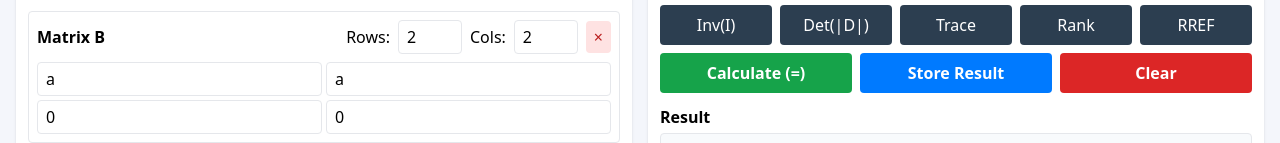
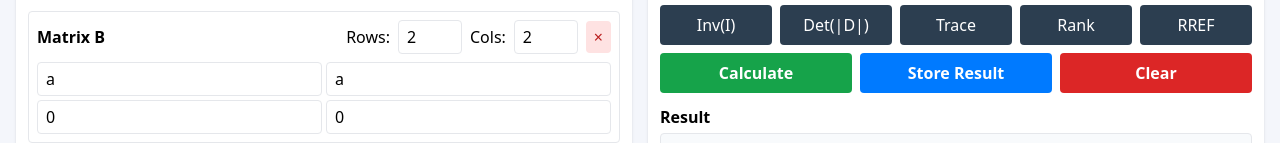
Before and after one commit to Codushan/Matrix, a Next.js app in the folder web/: page / in a window 1280 px wide. Shown: the part 313-456 px from the top of the page. Built offline with nearby package versions, Linux system fonts and the light colour scheme.

Commit message:
Matrix 7

```diff
--- a/web/app/page.tsx
+++ b/web/app/page.tsx
@@ -269,7 +269,7 @@ export default function Page() {
             ))}
           </div>
           <div className="grid grid-cols-3 gap-2 mt-2">
-            <button className="bg-green-600 text-white rounded px-3 py-2 font-semibold" onClick={evaluate}>Calculate (=)</button>
+            <button className="bg-green-600 text-white rounded px-3 py-2 font-semibold" onClick={evaluate}>Calculate</button>
             <button className="bg-[#007aff] text-white rounded px-3 py-2 font-semibold" onClick={storeResult}>Store Result</button>
             <button className="bg-red-600 text-white rounded px-3 py-2 font-semibold" onClick={() => { setExpr(''); setResult(null); setError(null); }}>Clear</button>
           </div>
```
